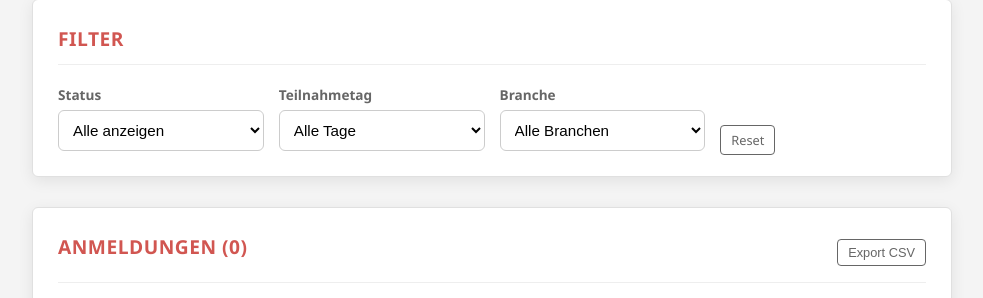
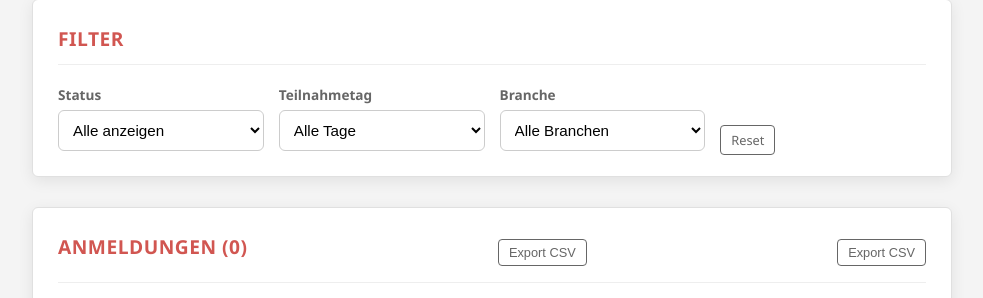
Before and after one commit to FIA-GSO/osp-code-repository-gruppe-4-1, a Python web app: template templates/admin_dashboard.html in a window 1280 px wide. Shown: the part 394-692 px from the top of the page, without its empty margins (148-1131 px from the left). Run offline with Jinja, Linux system fonts and the light colour scheme; the template is opened without the code that fills it, so the values that code supplies are empty.

Commit message:
feat: add CSV export functionality to dashboard

```diff
--- a/app.py
+++ b/app.py
@@ -140,6 +140,7 @@ def register_for_event():
 
 
 @app.route('/marketplace/export/<export_type>', methods=['POST'])
+@app.route('/dashboard/export/<export_type>', methods=['POST'])
 @login_required
 def export(export_type):
     """
--- /dev/null
+++ b/static/js/dashboard_export.js
@@ -0,0 +1,9 @@
+function exportCSV() {
+    const formElement = document.getElementsByClassName('filter-grid')[0].cloneNode();
+    formElement.method = 'POST';
+    formElement.action = '/dashboard/export/csv';
+
+    document.body.appendChild(formElement);
+    formElement.submit();
+    document.body.removeChild(formElement);
+}
--- a/templates/admin_dashboard.html
+++ b/templates/admin_dashboard.html
@@ -67,6 +67,7 @@
     <div class="header-row">
       <h3 class="card-title" style="margin-bottom:0; border:none;">Anmeldungen ({{ booking_list|length }})</h3>
       <button class="btn-small-outline">Export CSV</button>
+        <button class="btn-small-outline" onclick="exportCSV()">Export CSV</button>
     </div>
 
     <div class="table-responsive">
@@ -126,4 +127,6 @@
 
 </div>
 
+<script src="{{ url_for('static', filename='js/dashboard_export.js') }}"></script>
+
 {% endblock %}
```
